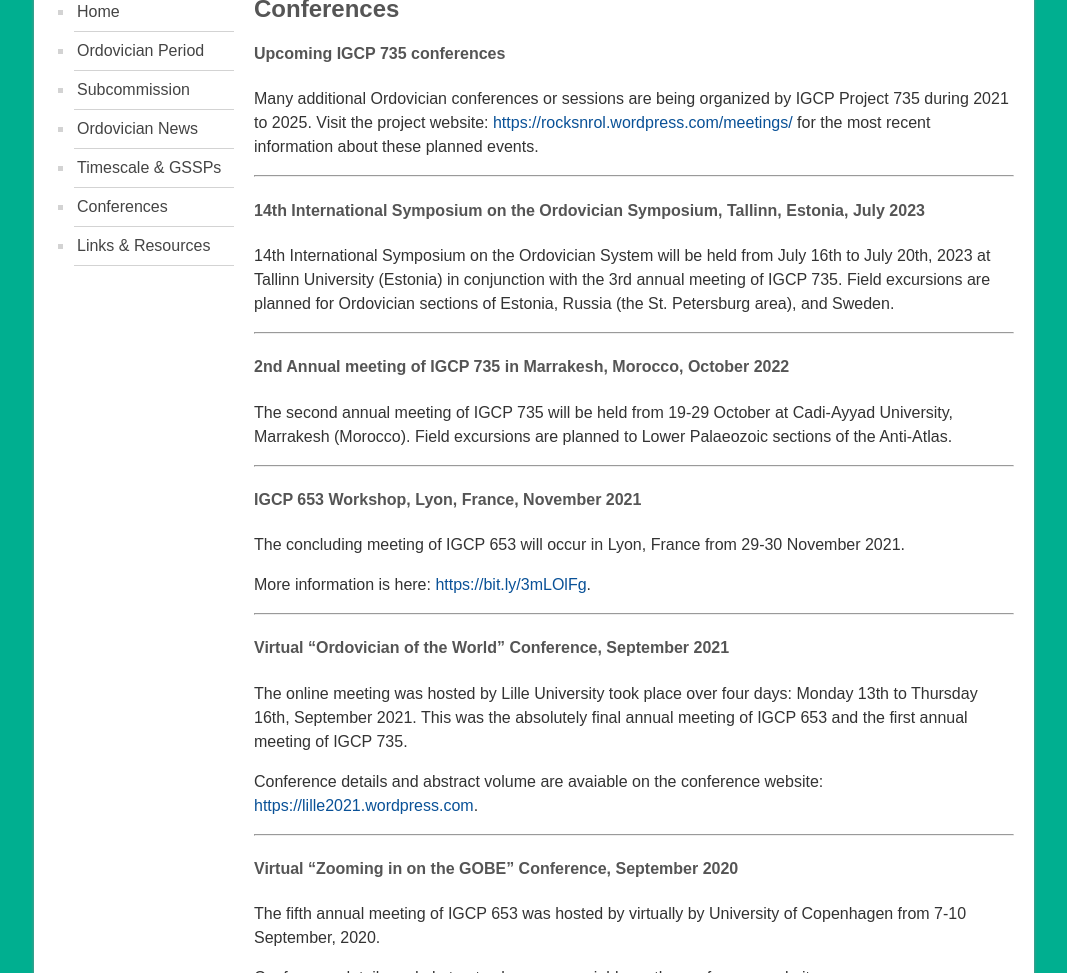
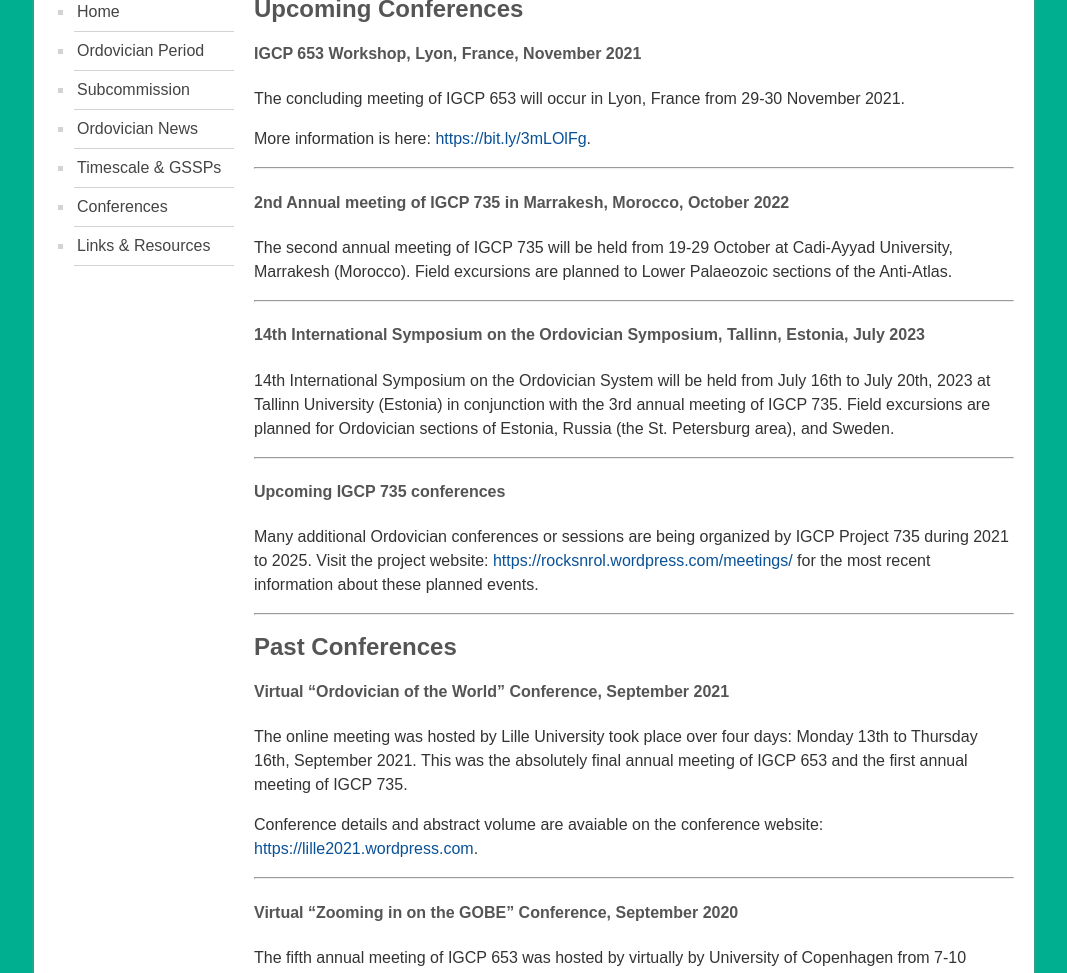
Before and after one commit to whwangChina/subcommission-ordovician, a Jekyll site: the page built from pages/conference.md, in a window 1280 px wide and 1400 px high. Shown: the part 427-1400 px from the top of the window, without its empty margins (106-1173 px from the left). Built offline with Jekyll 4.4.1, drawn with Linux system fonts in a browser that asks for light colours; some of the changed lines change nothing that is shown.

Commit message:
Update conference.md

```diff
--- a/pages/conference.md
+++ b/pages/conference.md
@@ -3,11 +3,19 @@
 title: "Conferences"
 permalink: /conferences
 ---
-## Conferences
+## Upcoming Conferences
 
-#### Upcoming IGCP 735 conferences
+#### IGCP 653 Workshop, Lyon, France, November 2021
 
-Many additional Ordovician conferences or sessions are being organized by IGCP Project 735 during 2021 to 2025.  Visit the project website: <https://rocksnrol.wordpress.com/meetings/> for the most recent information about these planned events.
+The concluding meeting of IGCP 653 will occur in Lyon, France from 29-30 November 2021.
+
+More information is here: <https://bit.ly/3mLOlFg>.
+
+---
+
+#### 2nd Annual meeting of IGCP 735 in Marrakesh, Morocco, October 2022
+
+The second annual meeting of IGCP 735 will be held from 19-29 October at Cadi-Ayyad University, Marrakesh (Morocco). Field excursions are planned to Lower Palaeozoic sections of the Anti-Atlas.
 
 ---
 
@@ -17,19 +25,13 @@
 
 ---
 
-#### 2nd Annual meeting of IGCP 735 in Marrakesh, Morocco, October 2022
+#### Upcoming IGCP 735 conferences
 
-The second annual meeting of IGCP 735 will be held from 19-29 October at Cadi-Ayyad University, Marrakesh (Morocco). Field excursions are planned to Lower Palaeozoic sections of the Anti-Atlas.
+Many additional Ordovician conferences or sessions are being organized by IGCP Project 735 during 2021 to 2025.  Visit the project website: <https://rocksnrol.wordpress.com/meetings/> for the most recent information about these planned events.
 
 ---
 
-#### IGCP 653 Workshop, Lyon, France, November 2021
-
-The concluding meeting of IGCP 653 will occur in Lyon, France from 29-30 November 2021.
-
-More information is here: <https://bit.ly/3mLOlFg>.
-
----
+## Past Conferences
 
 #### Virtual "Ordovician of the World" Conference, September 2021
 
```
